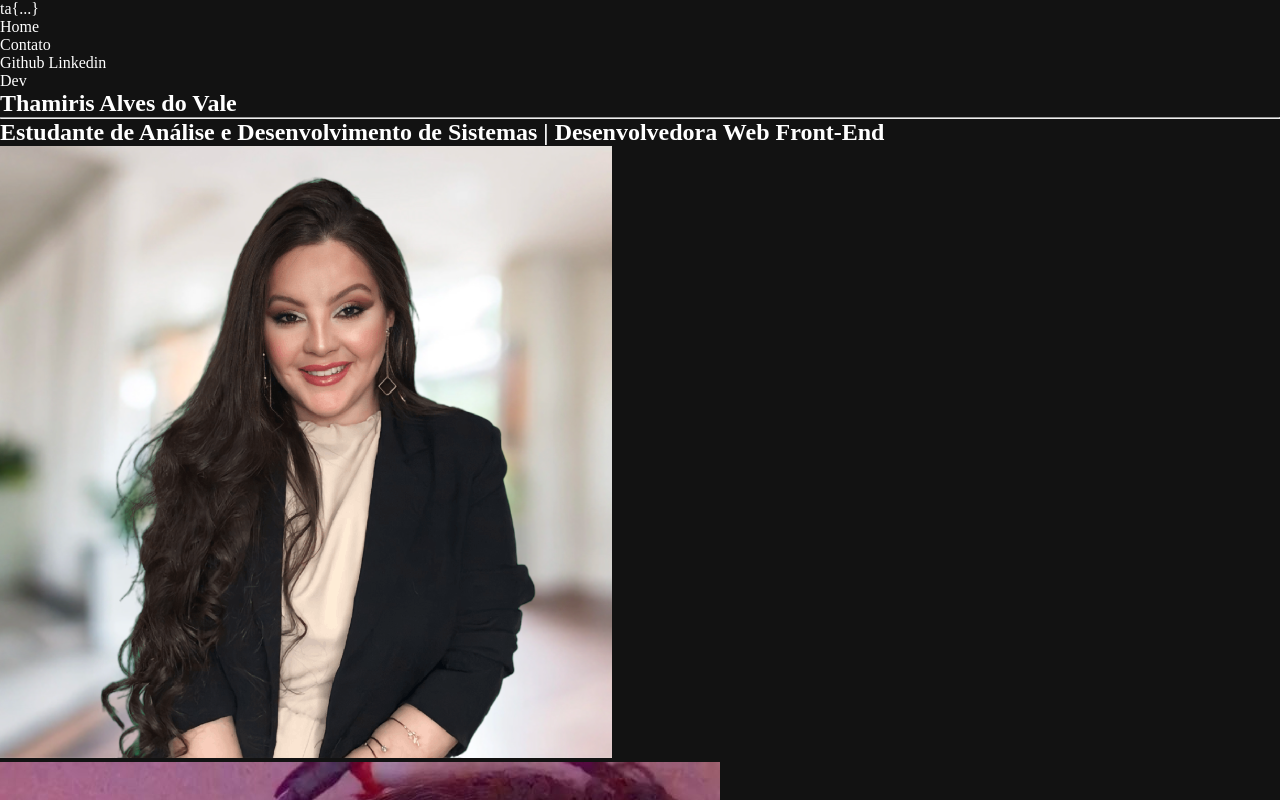
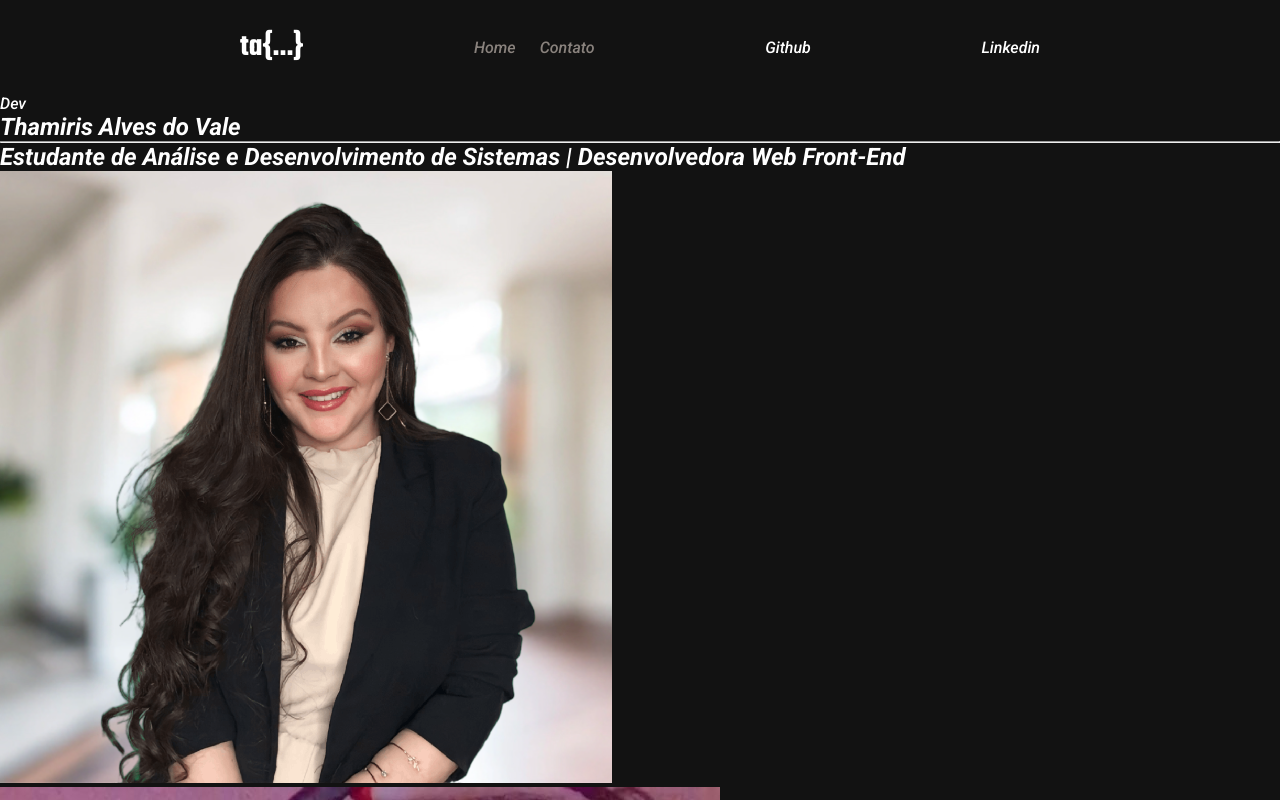
Before and after one commit to Thamirisalvalle/portfolio_adatech, a plain HTML site: page index.html in a window 1280 px wide. Shown: the top 800 px of the page. Drawn offline with Linux system fonts and the light colour scheme; files that its build step writes are made by us from their sources; a web font is replaced by a local one.

Commit message:
Resetei as configurações padrãao da minha página com css

```diff
--- /dev/null
+++ b/css/reset.css
@@ -0,0 +1,25 @@
+@import url('https://fonts.googleapis.com/css2?family=Montserrat:ital,wght@1,100&family=Roboto:ital,wght@1,300;1,400;1,500;1,700&family=Shadows+Into+Light+Two&family=Teko:wght@600&display=swap');
+
+*{
+    margin: 0;
+    padding: 0;
+    box-sizing: border-box;
+}
+
+body{
+    background:#121212 ;
+    color: #fff ;
+}
+
+html {
+    font-family: Roboto, sans-serif;
+    font-weight: 500;
+}
+
+a {
+    text-decoration: none;
+}
+
+ul {
+    list-style: none;
+}
--- a/css/style.css
+++ b/css/style.css
@@ -1,10 +1,34 @@
-*{
-    margin: 0;
-    padding: 0;
-    box-sizing: border-box;
+nav {
+    max-width: 1120px;
+    margin: auto;
+    padding: 1.5rem 10rem;
+
+    display: flex;
+    flex-direction: row;
+    justify-content: space-between;
+    align-items: center;
 }
 
-body{
-    background:#121212 ;
-    color: #fff ;
+.logo{
+    font-family: Teko;
+    font-size: 2rem;
+    font-weight: 600;
+    /* text-transform: uppercase; */
 }
+
+.menu{
+    display: flex;
+    flex-direction: row;
+    gap: 1.5rem;
+    color: #FFF2E780
+}
+
+.redes{
+    color: #fff2e7;
+    font-weight: 600;
+}
+
+main {
+    display: flex;
+    flex-direction: column;
+}
--- a/index.html
+++ b/index.html
@@ -5,22 +5,23 @@
     <meta name="viewport" content="width=device-width, initial-scale=1.0">
     <title>Thamiris Alves do Vale</title>
     <meta name="description" content="Estudante apaixonada de Análise e Desenvolvimento de Sistemas e Desenvolvedora Web Front-End, Thamiris Alves do Vale combina sua paixão pela tecnologia com experiências disciplinares de Kung-Fu e natação. Criando experiências digitais envolventes e em constante aprendizado para transformar ideias em realidade.">
-    <link rel="stylesheet" type="text/css" href="style.css">
+    <link rel="stylesheet" type="text/css" href="css\style.css">
+    <link rel="stylesheet" type="text/css" href="css\reset.css">
 </head>
 <body>
     <header>
         <nav>
-            <span>ta{...}</span>
-            <ul>
+            <span class="logo">ta{...}</span>
+            <ul class="menu">
                 <li><a>Home</a></li>
                 <li><a>Contato</a></li>
-            </ul>
+            </ul class="redes">
             <a>Github</a>
             <a>Linkedin</a>
         </nav>
     </header>
     <main>
-        <section>
+        <section class="inicio">
             <header>
                 <span>Dev</span>
                 <h1>Thamiris Alves do Vale</h1>
```
Also changed, not shown: 1 other file.
